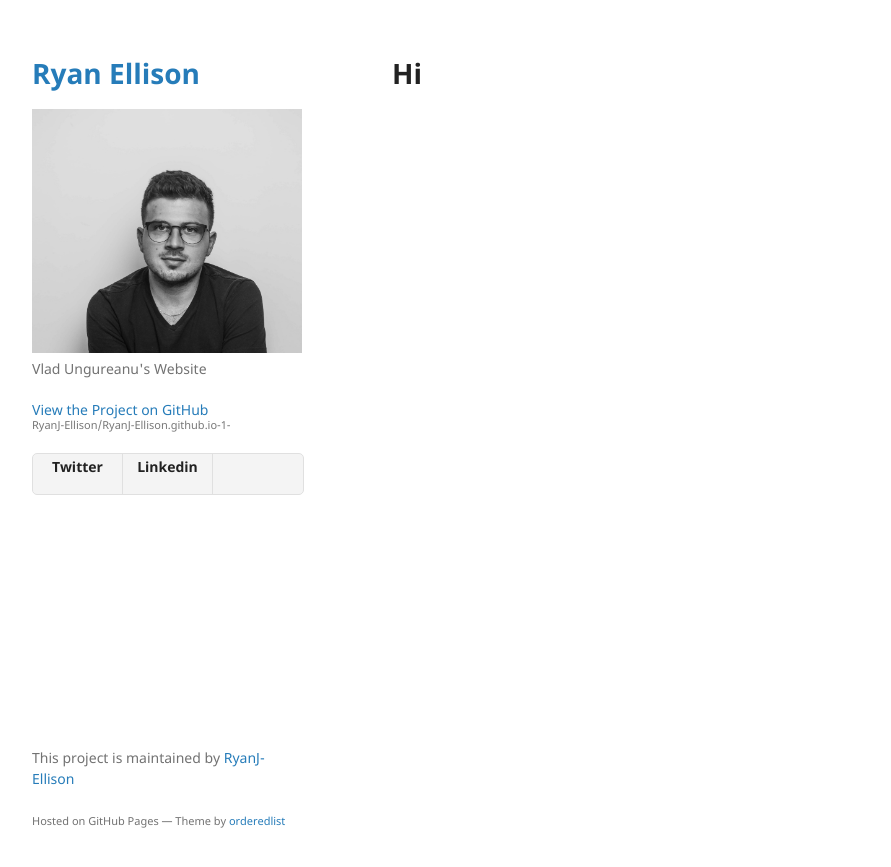
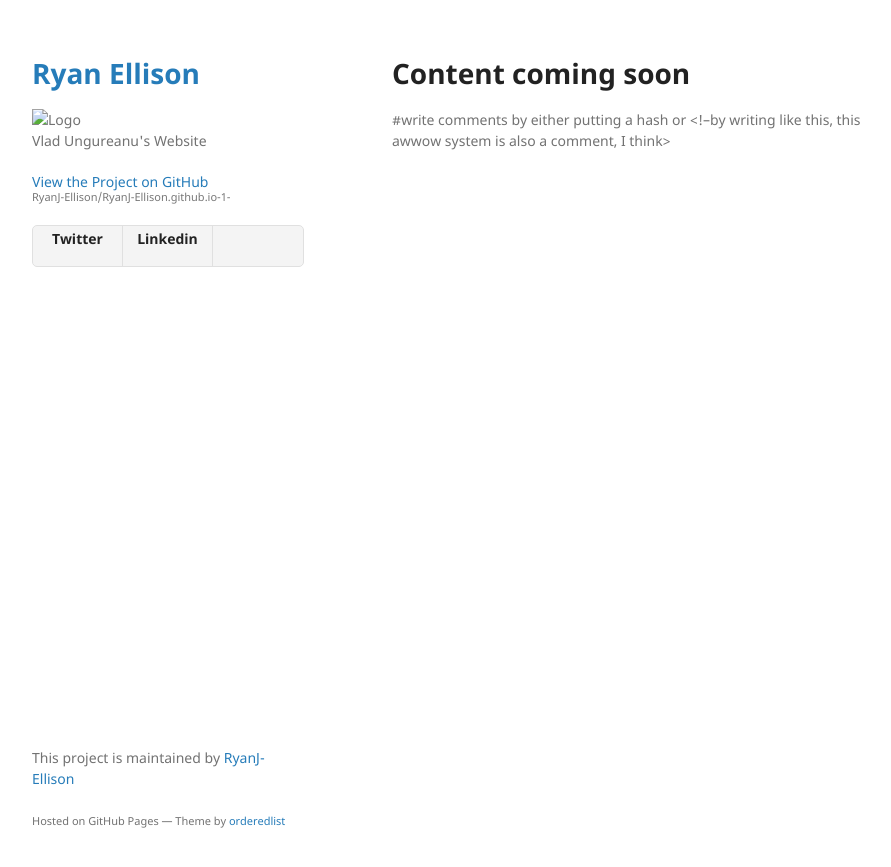
Before and after one commit to RyanJ-Ellison/RyanJ-Ellison.github.io-1-, a Jekyll site: the page built from index.md, in a window 1280 px wide. Shown: the top 867 px of the page, without its empty margins (178-1069 px from the left). Built offline with Jekyll 4.4.1, drawn with Linux system fonts in a browser that asks for light colours; our own code applies the rules of GitHub Pages for plain Markdown files.

Commit message:
Removing vlad assests, putting in some of mine

```diff
--- a/index.md
+++ b/index.md
@@ -2,4 +2,6 @@
 layout: default
 ---
 
-# Hi
+# Content coming soon
+#write comments by either putting a hash or
+<!--by writing like this, this awwow system is also a comment, I think>
```
Also changed, not shown: another-page.md (+1 -1 lines), assets/img/Picture_Me.jpg (added), assets/img/Profile.JPG (deleted), 1 other file.
